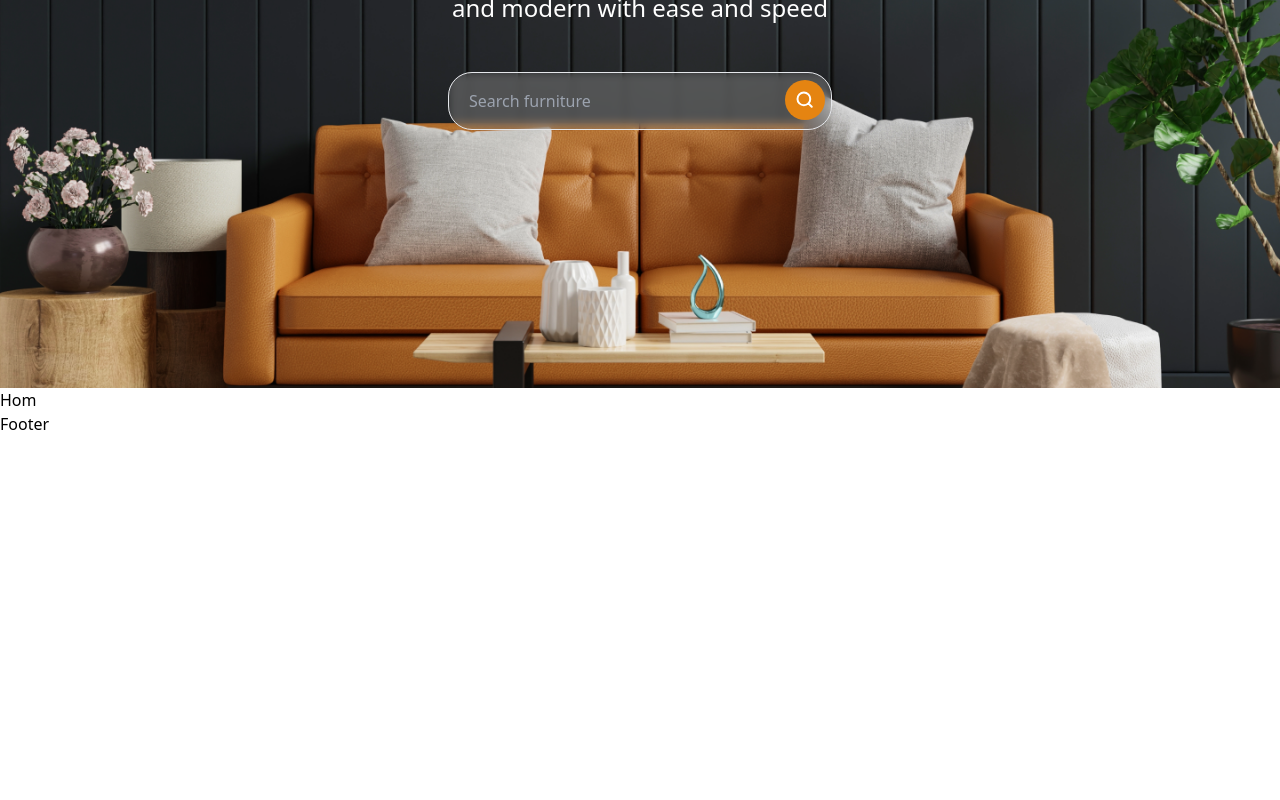
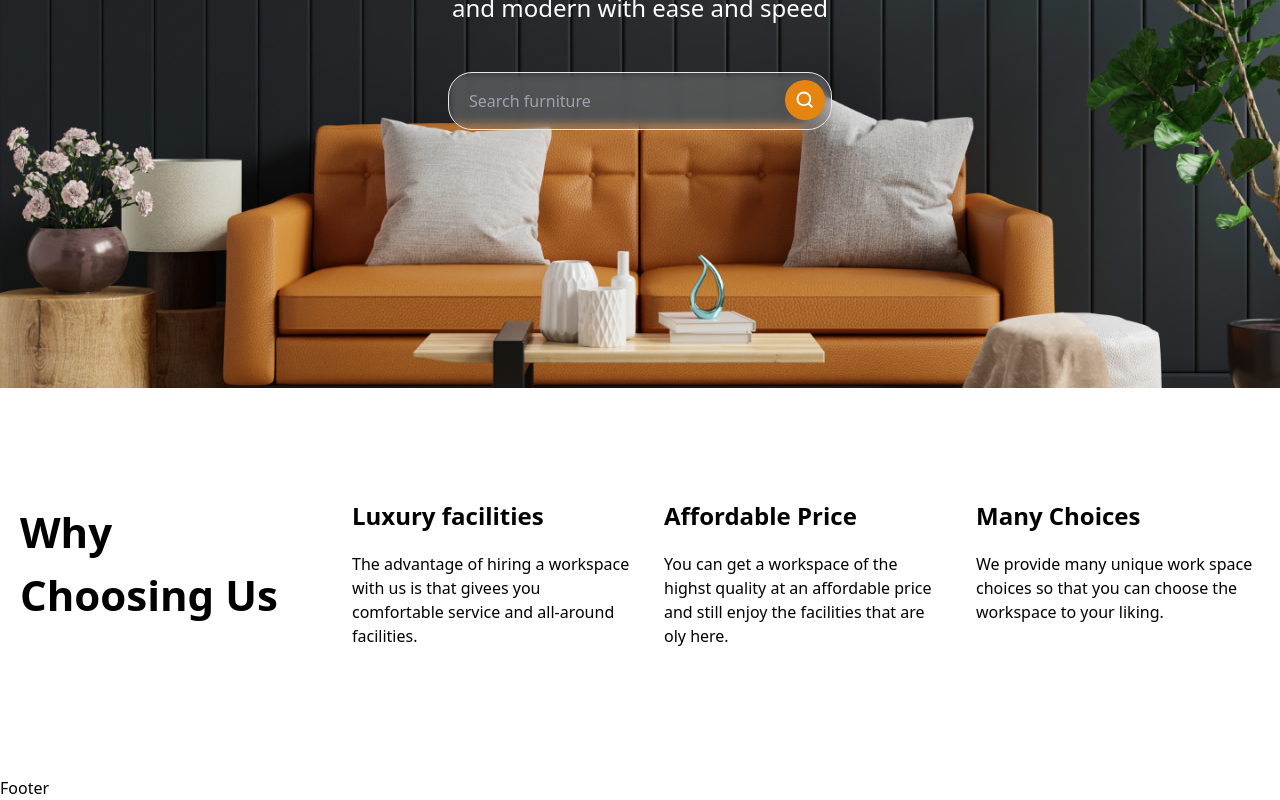
Before and after one commit to muhammadazizbek006/Mebel, a React (Vite) app: page / in a window 1280 px wide. Shown: the part 412-1212 px from the top of the page. Before the commit the page ends 848 px from the top, so only its background shows below. Built offline with nearby package versions, Linux system fonts and the light colour scheme.

Commit message:
add info

```diff
--- /dev/null
+++ b/src/components/WhyUs.jsx
@@ -0,0 +1,32 @@
+import React from 'react'
+import { whyUs } from '../data'
+const WhyUs = () => {
+  return (
+    <>
+        <section className='py-28'>
+            <div className="containerb flex justify-between">
+                <div>
+                    <h2 className='text-42 font-bold'>Why <br />Choosing Us</h2>
+                </div>
+
+                {/* info */}
+                <ul className='grid grid-cols-3 gap-x-7'>
+                    {
+                        whyUs.map((e)=>{
+                            return(
+                                <li className='max-w-[284px]' key={e.id}>
+                                    <h3 className='text-2xl font-semibold mb-5'>{e.title}</h3>
+                                    <p className='text-base mb-4'>{e.sharx}</p>
+
+                                </li>
+                            )
+                        })
+                    }
+                </ul>
+            </div>
+        </section>
+    </>
+  )
+}
+
+export default WhyUs
--- /dev/null
+++ b/src/data.js
@@ -0,0 +1,19 @@
+// WHY US
+
+export const whyUs = [
+    {
+        id:1,
+        title:`Luxury facilities`,
+        sharx:`The advantage of hiring a workspace with us is that givees you comfortable service and all-around facilities.`,
+    },
+    {
+        id:2,
+        title:`Affordable Price`,
+        sharx:`You can get a workspace of the highst quality at an affordable price and still enjoy the facilities that are oly here.`,
+    },
+    {
+        id:3,
+        title:`Many Choices`,
+        sharx:`We provide many unique work space choices so that you can choose the workspace to your liking.`,
+    }
+]
--- a/src/pages/Hom.jsx
+++ b/src/pages/Hom.jsx
@@ -1,8 +1,12 @@
 import React from 'react'
+import Hero from '../components/Hero'
+import WhyUs from '../components/WhyUs'
 
 const Hom = () => {
   return (
-    <div>Hom</div>
+    <>
+    <WhyUs/>
+    </>
   )
 }
 
--- a/tailwind.config.js
+++ b/tailwind.config.js
@@ -15,7 +15,8 @@ export default {
         'shop':'#E58411',
       },
       fontSize:{
-        '80':'80px'
+        '80':'80px',
+        '42':'42px',
       }
     },
   },
```
Also changed, not shown: src/img/next.svg (added).
